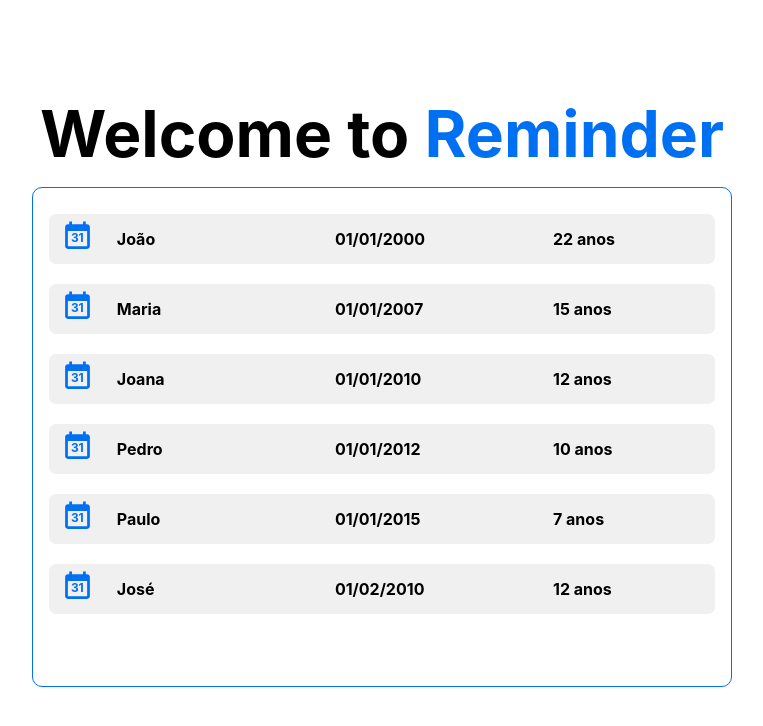
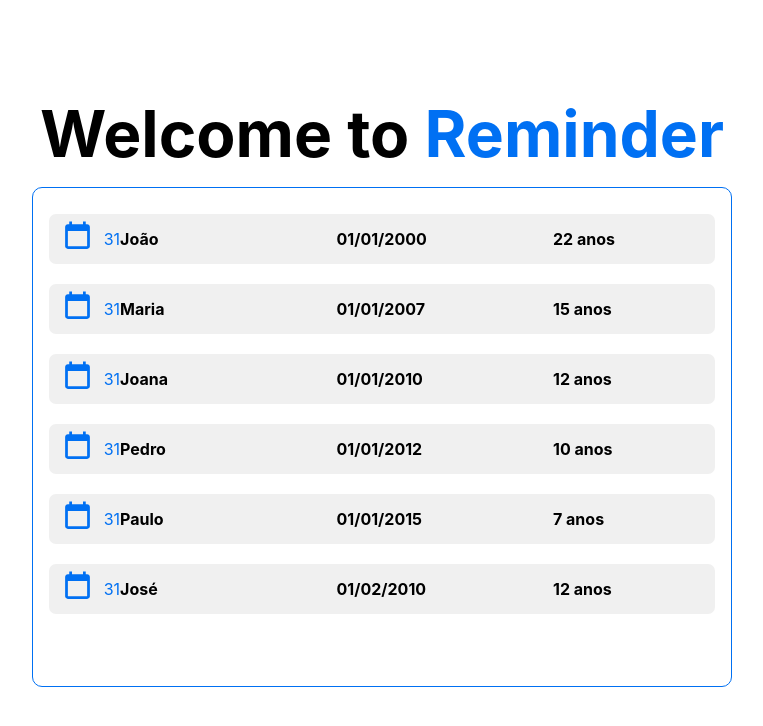
Before and after one commit to AlissonAzevedo/reminder, a Next.js app: page / in a window 1280 px wide. Shown: the top 726 px of the page, without its empty margins (258-1021 px from the left). Built offline with nearby package versions, Linux system fonts and the light colour scheme.

Commit message:
Update Home.module.css

```diff
--- a/styles/Home.module.css
+++ b/styles/Home.module.css
@@ -124,14 +124,7 @@
 .cardItemIcon{
   margin-right: 10px;
 }
-.cardItemDate{
-  position: relative;
-  top: -1px;
-  left: -33px;
-  font-size: 12px;
-  color: #0070f3;
-  font-weight: bold;
-}
+
 .text{
   color: #000;
   width: 150px;
```
